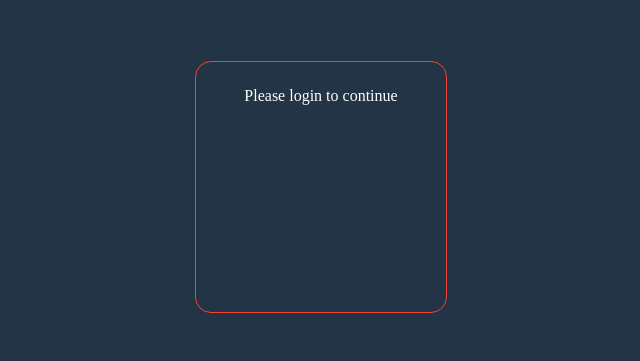
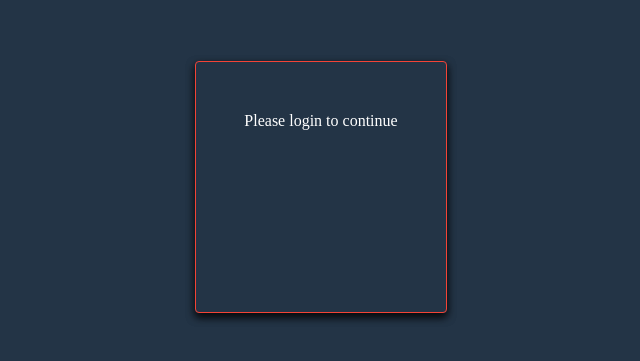
Before and after one commit to DavutOzcan87/BookmarkReader-Web, an Angular app: page /login in a window 1280 px wide. Shown: the part 107-468 px from the top of the page, without its empty margins (319-959 px from the left). Built offline with nearby package versions, Linux system fonts and the light colour scheme.

Commit message:
shadowing added for login component

```diff
--- a/src/app/google-sign-in/google-sign-in.component.css
+++ b/src/app/google-sign-in/google-sign-in.component.css
@@ -12,7 +12,8 @@
     border-color: #f44336;
     border-style: solid;
     border-width: 1px;
-    border-radius: 1em;
+    border-radius: 4px;
+    box-shadow: 0 4px 8px 0 rgba(0, 0, 0, 0.6), 0 4px 8px 0 rgba(0, 0, 0, 0.6);
     /* background-color: #000d1f; */
 }
 
@@ -29,6 +30,6 @@
 
 .login-text{
     position: relative;
-    margin-top: 10%;
+    margin-top: 20%;
     color: white;
 }
```
